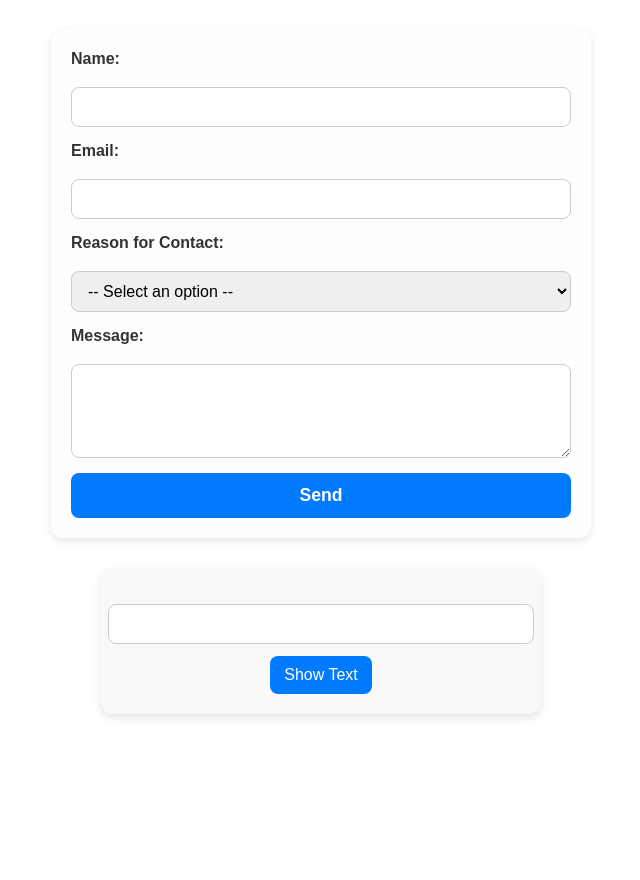
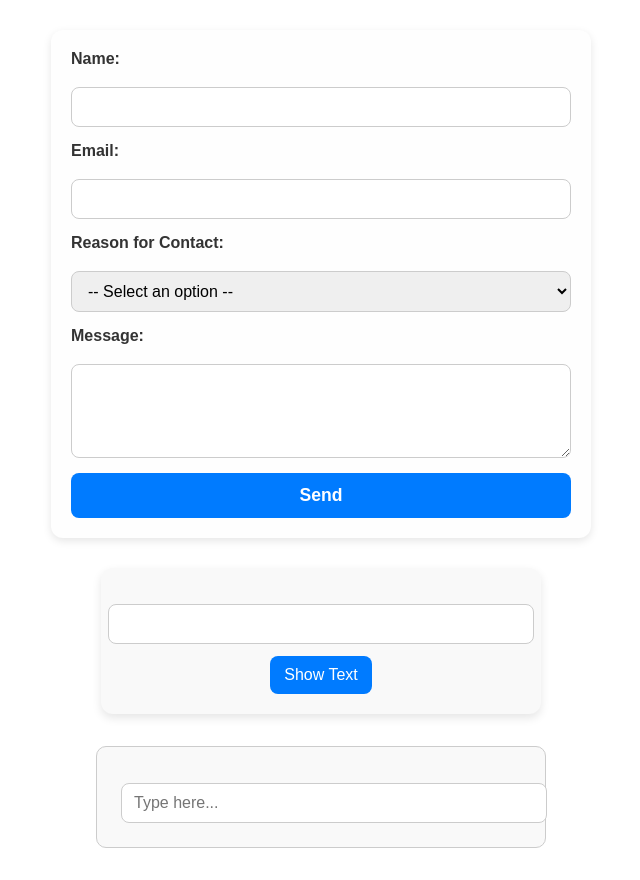
Before and after one commit to Fernando-Herrero/react-form-first, a React (Vite) app: page / in a window 1280 px wide. Shown: the whole page, without its empty margins (319-959 px from the left). Before the commit the page ends 800 px from the top, so only its background shows below. Built offline with nearby package versions, Linux system fonts and the light colour scheme.

Commit message:
feat(CharacterCountForm): create character count component

```diff
--- a/src/App.jsx
+++ b/src/App.jsx
@@ -1,4 +1,5 @@
 import "./App.css";
+import { CharacterCountForm } from "./components/CharacterCountForm/CharacterCountForm";
 import { ContactForm } from "./components/ContactForm/ContactForm";
 import { NameGreetingForm } from "./components/NameGreetingForm/NameGreetingForm";
 
@@ -7,6 +8,7 @@ function App() {
 		<>
 			<ContactForm />
 			<NameGreetingForm />
+			<CharacterCountForm />
 		</>
 	);
 }
--- /dev/null
+++ b/src/components/CharacterCountForm/CharacterCountForm.css
@@ -0,0 +1,39 @@
+.container-input-count {
+	display: flex;
+	flex-direction: column;
+	align-items: flex-start;
+	gap: 0.5rem;
+	max-width: 400px;
+	margin: 2rem auto;
+	padding: 1.5rem;
+	border: 1px solid #ccc;
+	border-radius: 10px;
+	background-color: #f9f9f9;
+	font-family: Arial, sans-serif;
+}
+
+.container-input-count label {
+	font-size: 1rem;
+	font-weight: bold;
+	color: #333;
+}
+
+.container-input-count input {
+	width: 100%;
+	padding: 0.5rem;
+	font-size: 1rem;
+	border: 1px solid #aaa;
+	border-radius: 5px;
+}
+
+.container-input-count input:focus {
+	outline: none;
+	border-color: #007bff;
+	box-shadow: 0 0 3px #007bff80;
+}
+
+.container-input-count span {
+	font-size: 0.95rem;
+	color: #555;
+	margin-top: 0.5rem;
+}
--- /dev/null
+++ b/src/components/CharacterCountForm/CharacterCountForm.jsx
@@ -0,0 +1,30 @@
+import { useState } from "react";
+import "./CharacterCountForm.css";
+
+const INITIAL_COUNT_STATE = {
+	text: "",
+	state: false,
+};
+
+export const CharacterCountForm = () => {
+	const [characters, setCharacters] = useState(INITIAL_COUNT_STATE);
+
+	const handleInput = ({ target: { name, value } }) => {
+		setCharacters((prev) => ({ ...prev, [name]: value, state: value.length > 0 }));
+	};
+
+	return (
+		<div className="container-input-count">
+			<label htmlFor="input-count"></label>
+			<input
+				type="text"
+				id="input-count"
+				name="text"
+				value={characters.text}
+				onChange={handleInput}
+				placeholder="Type here..."
+			/>
+			{characters.state && <span>Keys pressed: {characters.text.length}</span>}
+		</div>
+	);
+};
```
